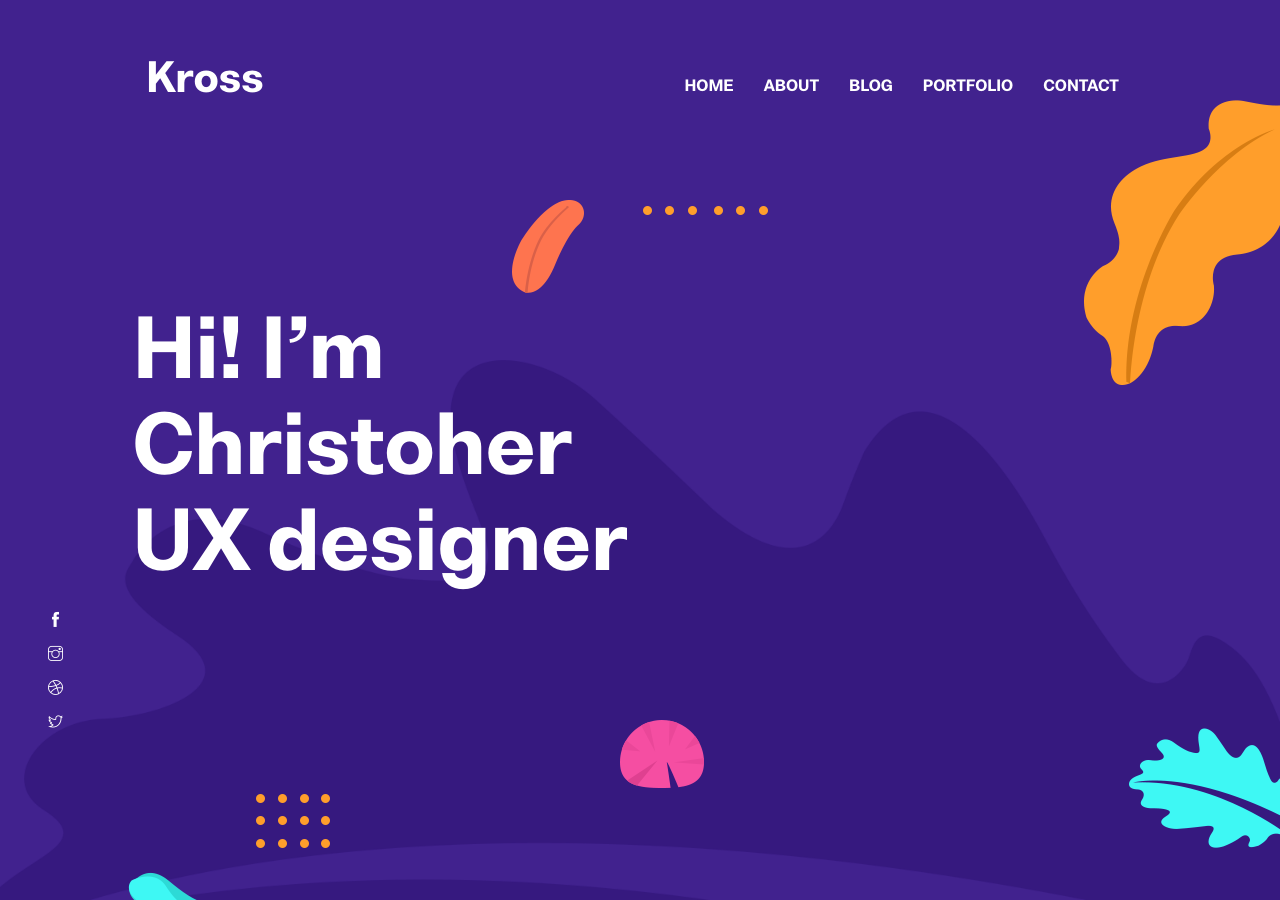
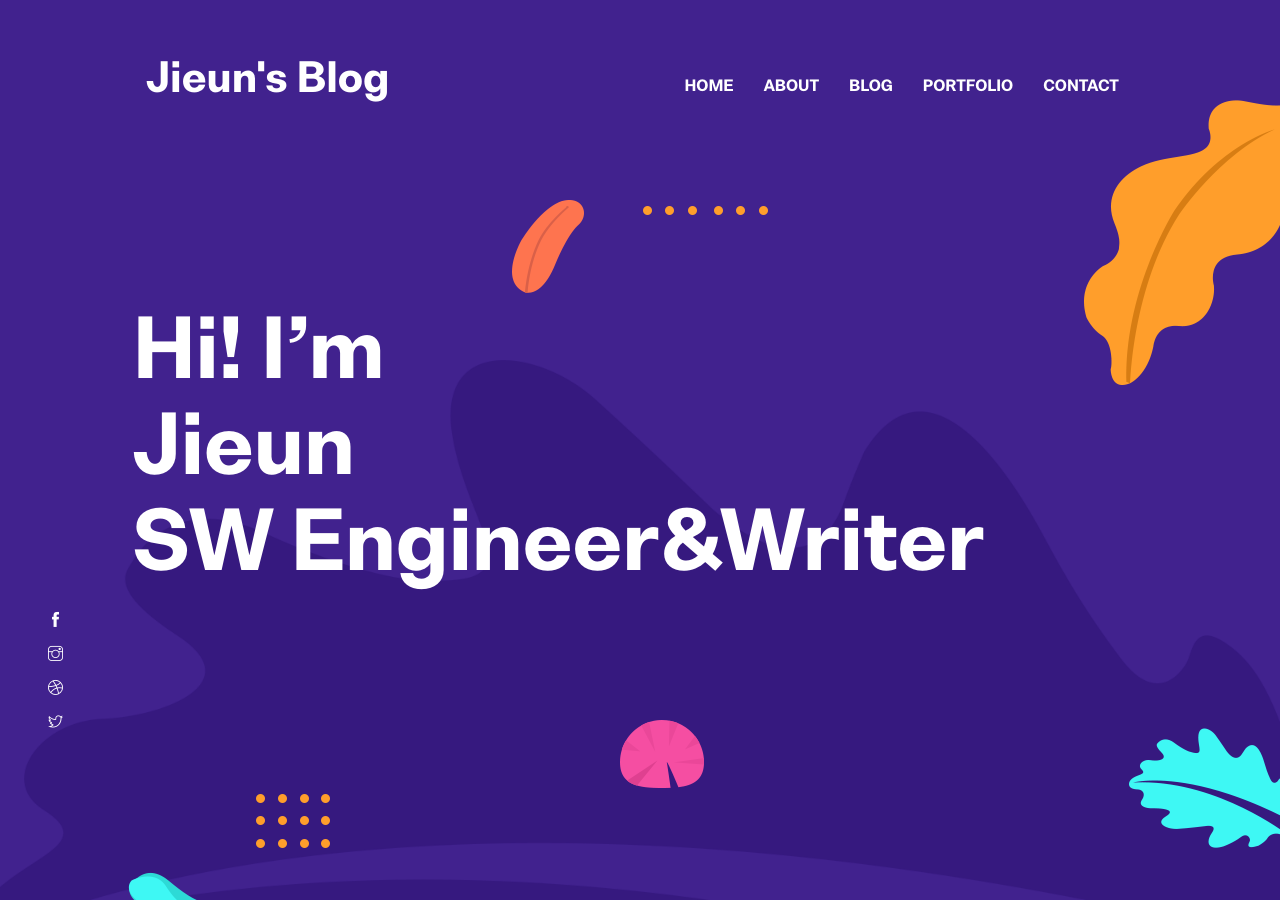
Before and after one commit to fincoco/fincoco.github.io, a Jekyll site: the page built from index.html, in a window 1280 px wide and 900 px high. Built offline with Jekyll 4.4.1, drawn with Linux system fonts in a browser that asks for light colours; some of the changed text lies outside the part shown.

Commit message:
Update settings.yml

```diff
--- a/_data/settings.yml
+++ b/_data/settings.yml
@@ -1,12 +1,12 @@
 #-------------------------------
 # General Site Settings
 
-title: Kross
+title: Jieun's Blog
 logo:
 author: themefisher
 description: this is meta description
-email: steve.fruits@email.com
-phone: +880 2544 658 256
+email: finco.jieun@gmail.com
+phone: +82
 address: 125/A, CA Commercial Area, California, USA
 copyright: Copyright &copy; 2020 Designed by [Themefisher](https://themefisher.com) & Developed by [Getjekyllthemes](https://getjekyllthemes.com)
 
@@ -38,7 +38,7 @@ disqus-identifier: # Add your shortname for Disqus Comment. For example mr-brown
 # Hero Section
 
 hero:
-  hero-title: Hi! I’m <br> Christoher <br> UX designer
+  hero-title: Hi! I’m <br> Jieun <br> SW Engineer&Writer
 
 social:
 - {icon: "ti-facebook", link: "#"}
```
